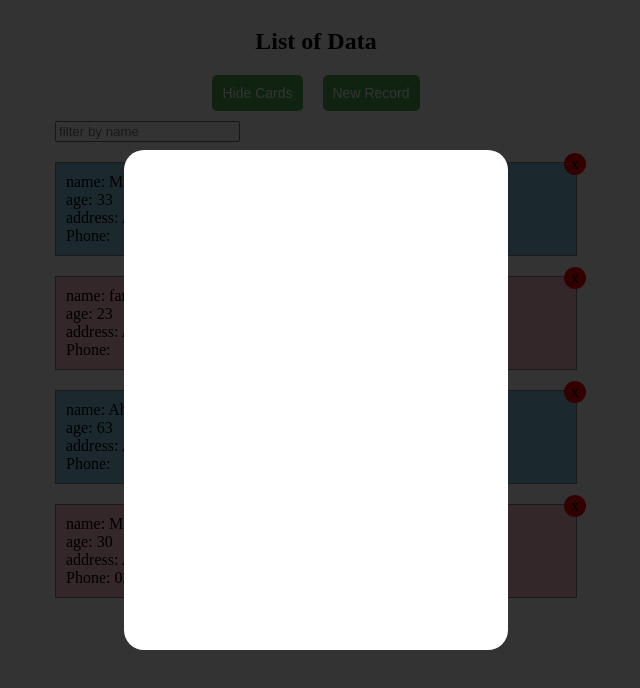
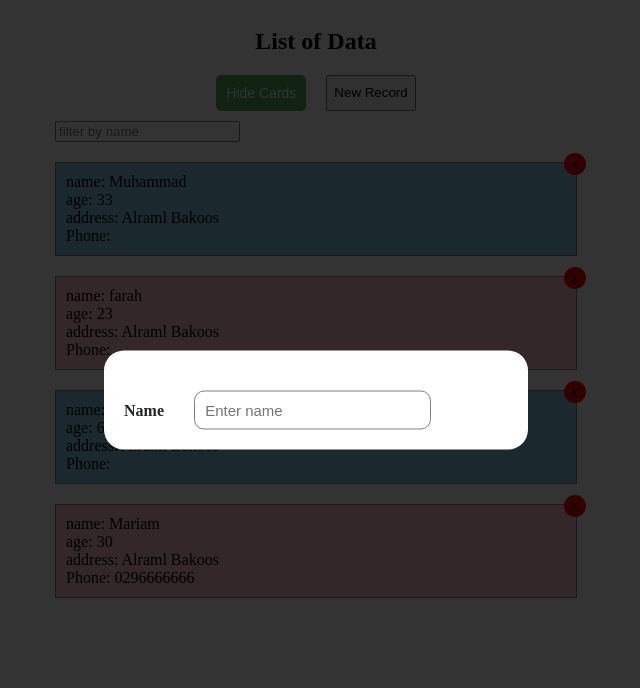
Before and after one commit to Muhammed-Saleh/ReactJS-Part-01-Learn-React-Hooks-by-Project-, a React (Create React App) app: page / in a window 1280 px wide. Both pictures are taken after a click on the button "New Record". Shown: the top 688 px of the page, without its empty margins (324-964 px from the left). Built offline with nearby package versions, Linux system fonts and the light colour scheme.

Commit message:
Dynamic Styles with Template Literals & custom helper component

```diff
--- a/src/App/App.css
+++ b/src/App/App.css
@@ -1,14 +1,4 @@
-.button {
-    background-color: #4caf50; /* Green */
-    border: none;
-    color: white;
-    padding: 10px;
-    text-align: center;
-    text-decoration: none;
-    display: inline-block;
-    font-size: 14px;
-    border-radius: 5px;
-  }
+
 
   .mainContainer {
     display: flex;
--- a/src/App/App.js
+++ b/src/App/App.js
@@ -1,6 +1,7 @@
 import React, { useState } from 'react'
 import CardList from '../components/CardList/Card.list';
 import Filter from '../components/filter/Filter';
+import Button from '../components/Layout/Button';
 import Modal from '../components/Modal/Modal';
 import './App.css';
 
@@ -78,16 +79,18 @@ const App = () => {
 
     return (
         <div className="mainContainer">
-            <Modal show={showModal}/>
+            <Modal show={showModal} closeModal={() => setShowModal(false)}/>
             <h2>List of Data</h2>
             <div style={{display:"flex", marginBottom: "10px"}}>
-                <button
-                style = {{marginRight: "20px"}}
-                onClick={() => setCardToggle(!cardToggle)}
-                className="button"
-                >
-                    {cardToggle ? "Hide Cards" : "Show Cards"}
-                </button>
+            <Button onClick= {() => setCardToggle(!cardToggle)}>
+                {cardToggle ? "Hide Cards" : "Show Cards"}
+            </Button>
+                {//<button
+                // style = {{marginRight: "20px"}}
+                // className="button"
+                // >
+                // </button>
+                }
                 <button className="button" onClick={() => setShowModal(true)}>New Record</button>
             </div>
             <div className={cardToggle ? "show" : "hide"}>
--- /dev/null
+++ b/src/components/Layout/Button.js
@@ -0,0 +1,15 @@
+import React from 'react';
+import styles from './Layout.module.css';
+
+const Button = (props) => {
+    return <button
+    style = {{marginRight: "20px"}}
+    onClick={() => props.onClick}
+    className={styles.button}
+    >
+       {props.children}
+    </button>
+;
+}
+
+export default Button;
--- /dev/null
+++ b/src/components/Layout/Form.js
@@ -0,0 +1,13 @@
+import React from 'react';
+import styles from './Layout.module.css';
+
+const Form = (props) => {
+    return ( <form>{props.children}</form> );
+}
+
+const Controller = (props) => {
+    return ( <div className={styles.contral}>{props.children}</div> );
+}
+
+Form.Controller = Controller;
+export default Form;
--- /dev/null
+++ b/src/components/Layout/Layout.module.css
@@ -0,0 +1,33 @@
+.contral{
+    width: 80%;
+    display: flex;
+    align-items: center;
+    justify-content: space-between;
+    margin-top: 20px;
+}
+
+.contral label {
+    font-weight: bold;
+    color: #212529;
+}
+
+.contral input {
+    width: 70%;
+    padding: 10px;
+    border-radius: 10px;
+    border: 1px solid gray;
+    color: #495057;
+    font-size: 15px;
+}
+
+.button {
+    background-color: #4caf50; /* Green */
+    border: none;
+    color: white;
+    padding: 10px;
+    text-align: center;
+    text-decoration: none;
+    display: inline-block;
+    font-size: 14px;
+    border-radius: 5px;
+  }
--- a/src/components/Modal/Modal.js
+++ b/src/components/Modal/Modal.js
@@ -1,27 +1,36 @@
 import React, { Fragment } from "react";
 import ReactDOM from 'react-dom';
+import Form from "../Layout/Form";
+
 import styles from "./Modal.module.css";
 
-const Backdrop = () => {
-    return <div className={styles.backDrop}>  </div>
+const Backdrop = ({close, show}) => {
+    return <div className={`${styles.backDrop} ${show ? styles.showBackDrop : null}`} onClick= {close}>  </div>
 };
 
-const OverLay = () => {
-    return <div className={styles.overLay}>  </div>
-};
+const OverLay = ({show}) => {
+return (
+    <div className={`${styles.overLay} ${show ? styles.showOverLay : null}`}>
+        <form>
+            <Form.Controller className={styles.contral}>
+                <label htmlFor="name">Name</label>
+                <input type="name" placeholder="Enter name" />
+            </Form.Controller>
+        </form>
+    </div>
+);};
 
-const Modal  = ({show}) => {
-    return (
-        show && (
+
+const Modal  = ({show, closeModal}) => {
+    return(
             <Fragment>
                 { ReactDOM.createPortal(
                     <Fragment>
-                    <Backdrop />
-                    <OverLay />
+                    <Backdrop close={closeModal} show={show}/>
+                    <OverLay show={show}/>
                     </Fragment>, document.getElementById('modal')
                 )}
             </Fragment>
-        )
     );
 };
 
--- a/src/components/Modal/Modal.module.css
+++ b/src/components/Modal/Modal.module.css
@@ -6,12 +6,20 @@
     right: 0;
     bottom: 0;
     background-color: black;
+    opacity: 0;
+    visibility: hidden;
+    transition: visibility 0.5s;
+}
+
+.showBackDrop{
+    visibility: visible;
     opacity: 0.8;
 }
+
 .overLay{
     z-index: 150000;
     position: absolute;
-    height: 500px;
+    padding: 20px;
     width: 30%;
     top: 50%;
     left: 50%;
@@ -20,4 +28,11 @@
     margin-left: -15%; */
     background-color: white;
     border-radius: 20px;
+    visibility: hidden;
+    transition: all 0.5s;
 }
+
+
+.showOverLay{
+    visibility: visible;
+}
```
